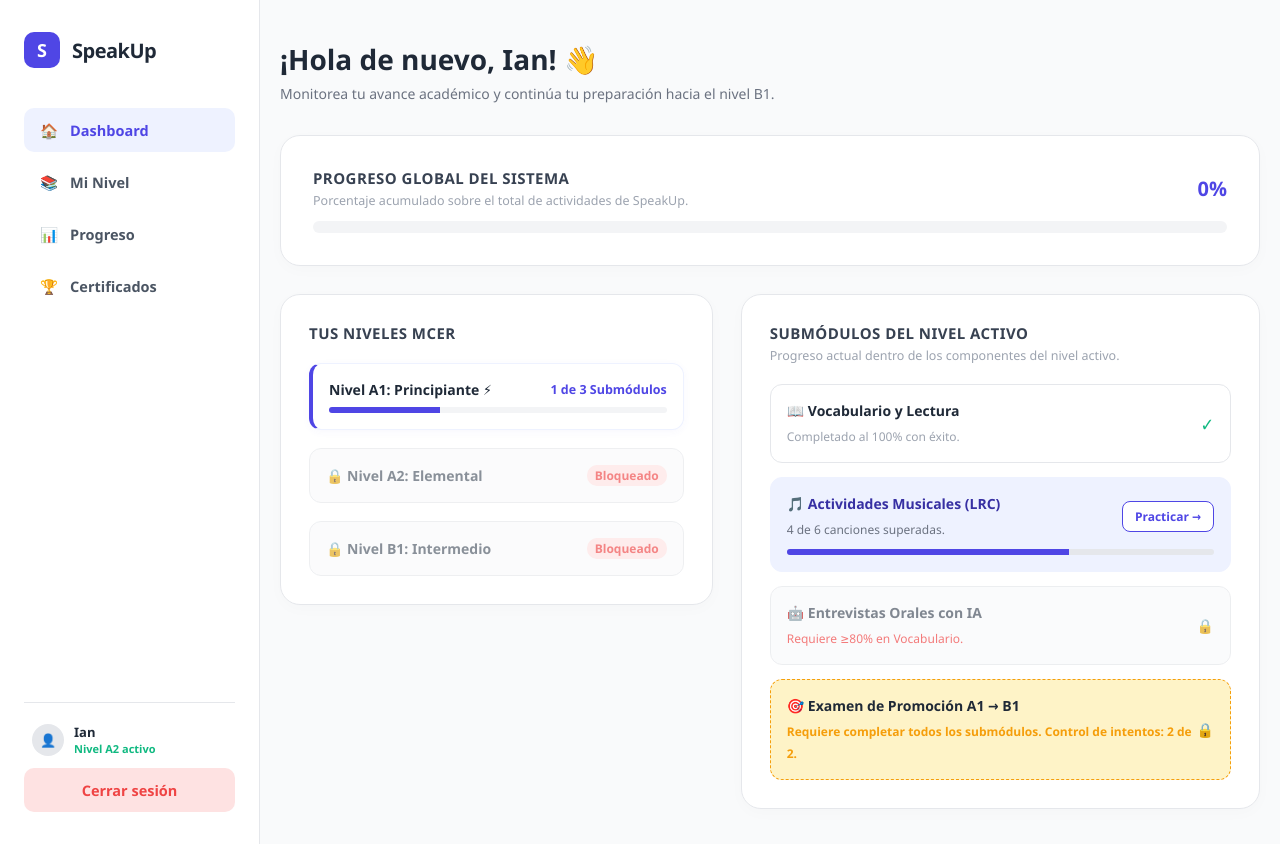
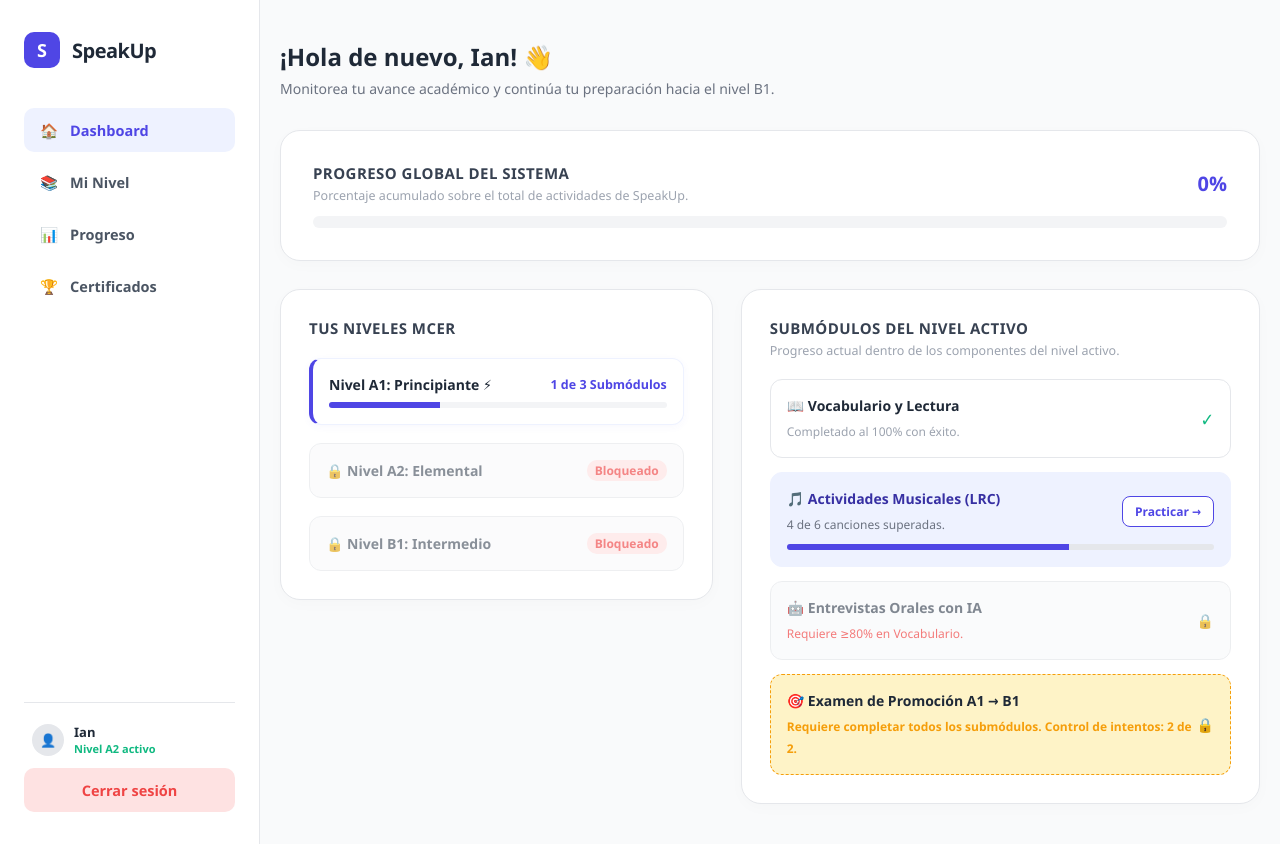
Before and after one commit to Mentaaa365/Speak-Up, a Django app: page /progress/dashboard/ in a window 1280 px wide. Run offline with Django 5.2, Linux system fonts and the light colour scheme; a user stored in the database is signed in; data comes from the database, SQL or seed files in the repository; both versions use the stored data as it was after the commit; data that the repository does not hold is empty.

Commit message:
feat:Cambio dashboard

```diff
--- a/apps/progress/templates/progress/dashboard.html
+++ b/apps/progress/templates/progress/dashboard.html
@@ -5,7 +5,7 @@
 <div style="max-width: 1000px; margin: 0 auto;">
 
     <div style="margin-bottom: 32px;">
-        <h1 style="font-size: 28px; font-weight: 800; color: var(--g800); margin: 0 0 6px 0;">¡Hola de nuevo, {{ request.user.username }}! 👋</h1>
+        <h1 style="font-size: 24px; font-weight: 800; color: var(--g800); margin: 0 0 6px 0;">¡Hola de nuevo, {{ request.user.first_name|default:request.user.username }}! 👋</h1>
         <p style="font-size: 14px; color: var(--g500); margin: 0;">Monitorea tu avance académico y continúa tu preparación hacia el nivel B1.</p>
     </div>
 
```
Also changed, not shown: db.sqlite3.
